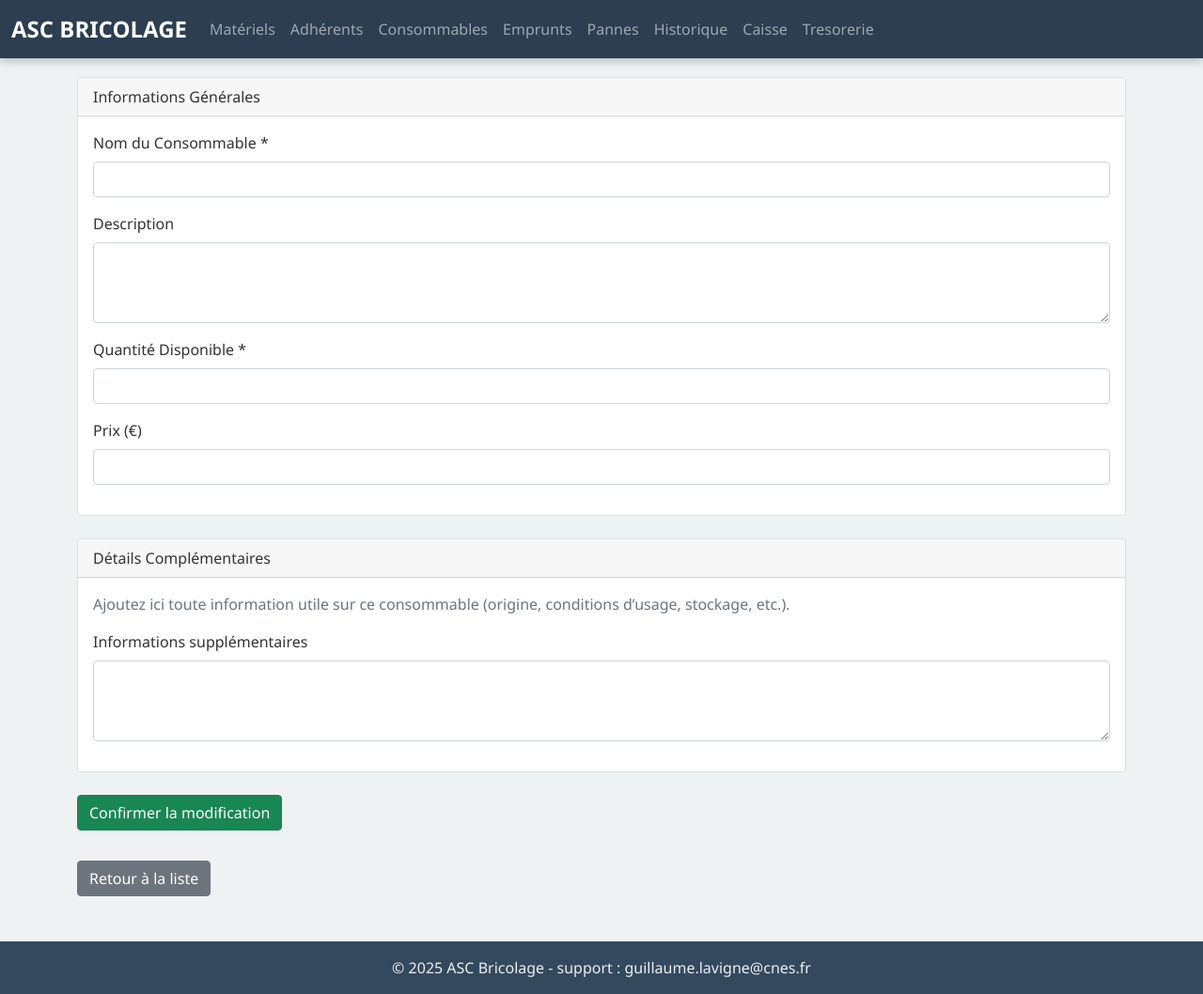
After one commit to darlington72/pyascbrico, a Flask app: template templates/modifier_consommable.html in a window 1280 px wide. The commit adds this page. Shown: the whole page at 94% size. Run offline with Flask 3, Linux system fonts and the light colour scheme; the template is opened without the code that fills it, so the values that code supplies are empty; some libraries are stand-ins or nearby versions.

Commit message:
added edit consommable

```diff
--- /dev/null
+++ b/templates/modifier_consommable.html
@@ -0,0 +1,59 @@
+{% extends "base.html" %}
+
+{% block title %}Modifier le consommable : {{ consommable.nom_consommable }}{% endblock %}
+
+{% block content %}
+
+<form method="POST">
+
+    <!-- Informations générales -->
+    <div class="card mb-4">
+        <div class="card-header">Informations Générales</div>
+        <div class="card-body">
+            <div class="mb-3">
+                <label for="nom_consommable" class="form-label">Nom du Consommable *</label>
+                <input type="text" class="form-control" id="nom_consommable" name="nom_consommable"
+                       value="{{ consommable.nom_consommable }}" required>
+            </div>
+
+            <div class="mb-3">
+                <label for="description" class="form-label">Description</label>
+                <textarea class="form-control" id="description" name="description" rows="3">{{ consommable.description }}</textarea>
+            </div>
+
+            <div class="mb-3">
+                <label for="quantite_disponible" class="form-label">Quantité Disponible *</label>
+                <input type="number" class="form-control" id="quantite_disponible" name="quantite_disponible"
+                       value="{{ consommable.quantite_disponible }}" required>
+            </div>
+
+            <div class="mb-3">
+                <label for="prix" class="form-label">Prix (€)</label>
+                <input type="number" step="0.01" class="form-control" id="prix" name="prix"
+                       value="{{ consommable.prix }}" required>
+            </div>
+        </div>
+    </div>
+
+    <!-- Détails complémentaires -->
+    <div class="card mb-4">
+        <div class="card-header">Détails Complémentaires</div>
+        <div class="card-body">
+            <p class="text-muted">Ajoutez ici toute information utile sur ce consommable (origine, conditions d’usage, stockage, etc.).</p>
+            <div class="mb-3">
+                <label for="infos_supp" class="form-label">Informations supplémentaires</label>
+                <textarea class="form-control" id="infos_supp" name="infos_supp" rows="3"></textarea>
+            </div>
+        </div>
+    </div>
+
+    <!-- Bouton de soumission -->
+    <div class="mb-3">
+        <button type="submit" class="btn btn-success">Confirmer la modification</button>
+    </div>
+
+</form>
+
+<a href="{{ url_for('get_consommables') }}" class="btn btn-secondary mt-3">Retour à la liste</a>
+
+{% endblock %}
```
Also changed, not shown: routes_consommables.py (+17 -0 lines), templates/consommables.html (+18 -12 lines).
